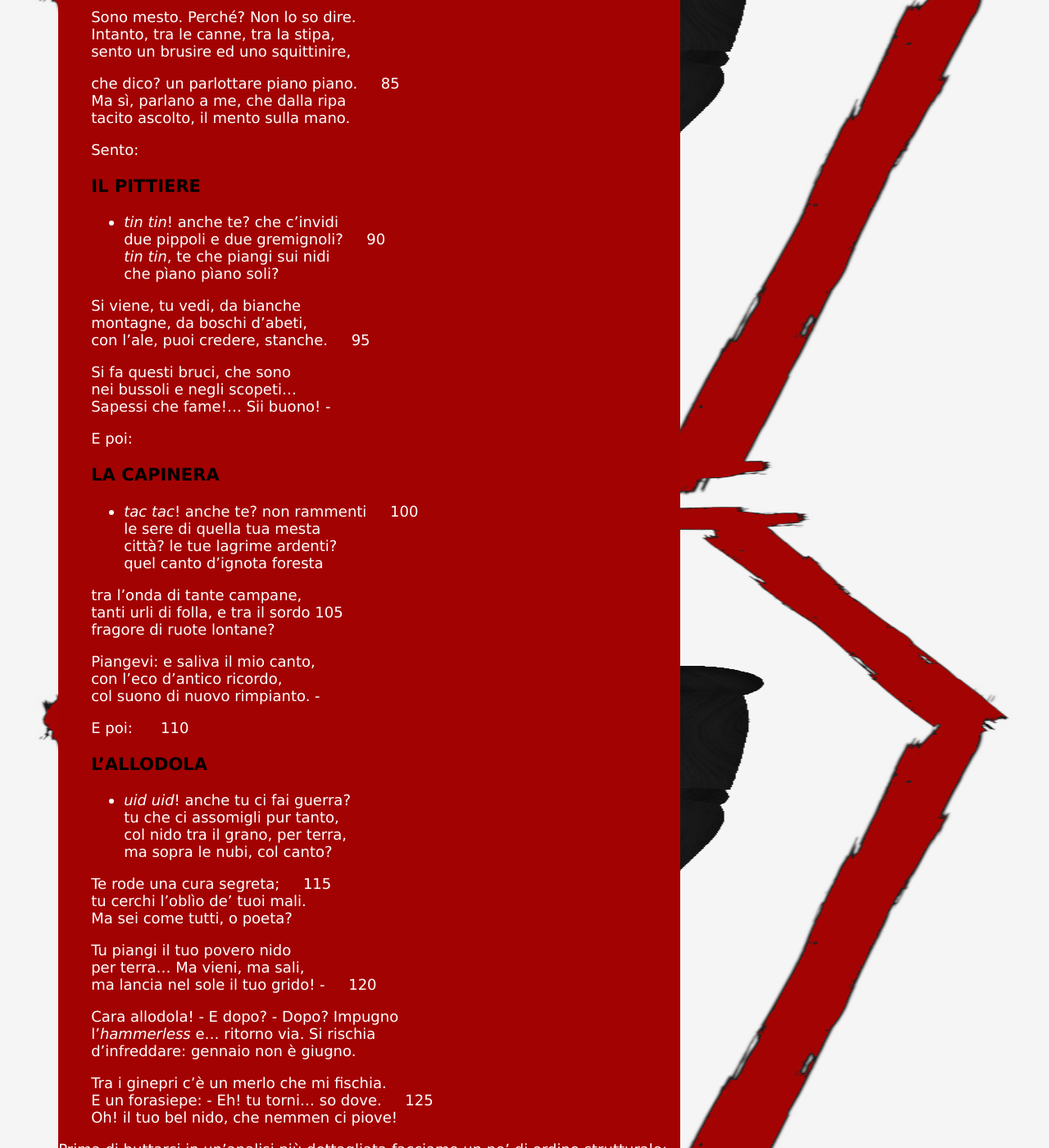
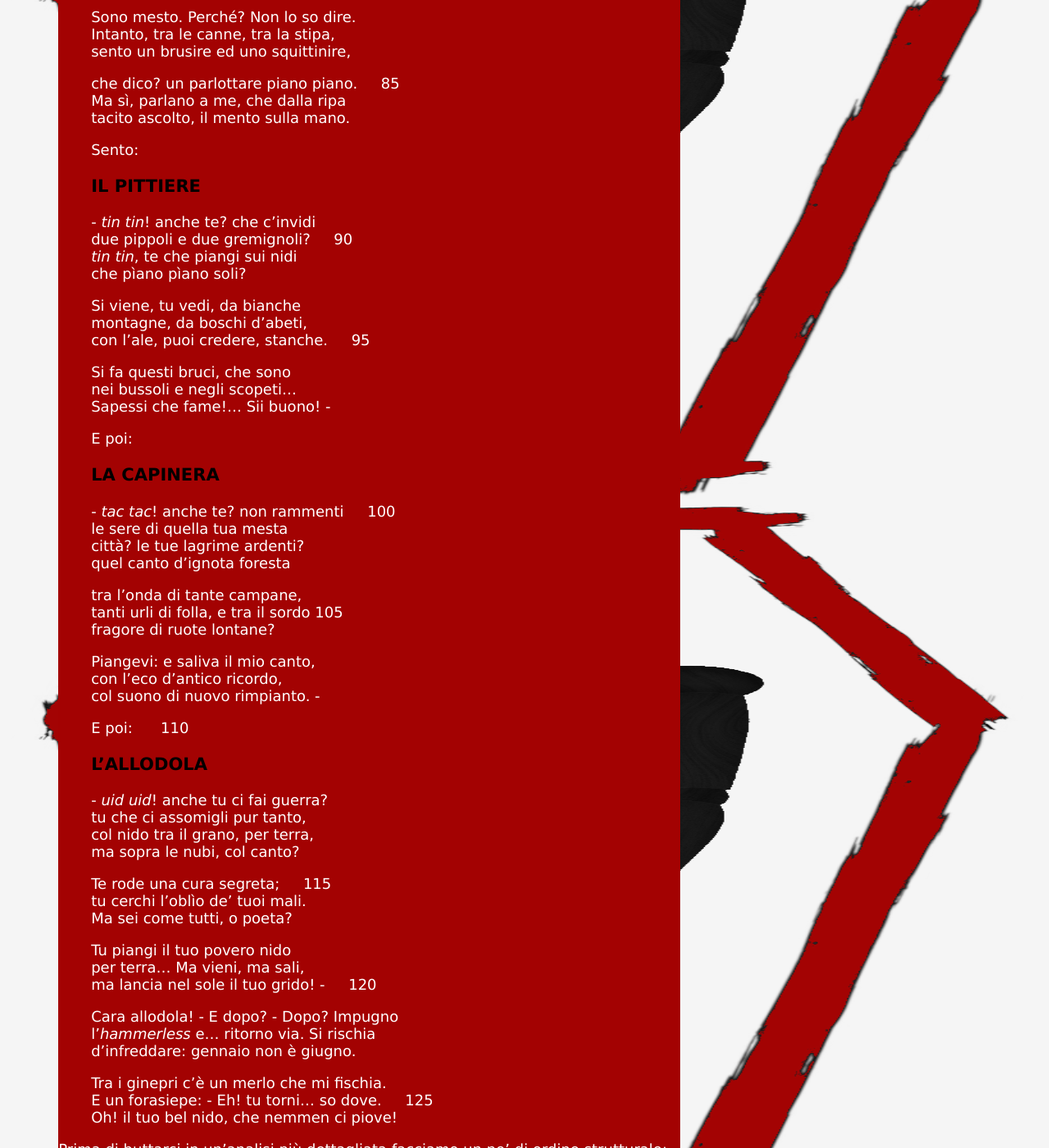
Before and after one commit to thechiefm88/thechiefm88.github.io, a Jekyll site: the page built from _posts/2021-12-17-canti-da-castelvecchio-2-the-hammerless-gun.md, in a window 1280 px wide and 1400 px high, scrolled down 2992 px. Shown: the whole window at 82% size. Built offline with Jekyll 4.4.1, drawn with Linux system fonts in a browser that asks for light colours.

Commit message:
29++: fixed markdown syntax problem

```diff
--- a/_posts/2021-12-17-canti-da-castelvecchio-2-the-hammerless-gun.md
+++ b/_posts/2021-12-17-canti-da-castelvecchio-2-the-hammerless-gun.md
@@ -133,7 +133,7 @@ Fatte queste dovutissime premesse, e preparatomi psicologicamente all'impresa di
 >
 >### IL PITTIERE
 >
->- _tin tin_! anche te? che c'invidi
+>\- _tin tin_! anche te? che c'invidi
 >due pippoli e due gremignoli?&nbsp;&nbsp;&nbsp;&nbsp; 90
 >_tin tin_, te che piangi sui nidi
 >che pìano pìano soli?
@@ -150,7 +150,7 @@ Fatte queste dovutissime premesse, e preparatomi psicologicamente all'impresa di
 >
 >### LA CAPINERA
 >
->- _tac tac_! anche te? non rammenti&nbsp;&nbsp;&nbsp;&nbsp; 100
+>\- _tac tac_! anche te? non rammenti&nbsp;&nbsp;&nbsp;&nbsp; 100
 >le sere di quella tua mesta
 >città? le tue lagrime ardenti?
 >quel canto d'ignota foresta
@@ -167,7 +167,7 @@ Fatte queste dovutissime premesse, e preparatomi psicologicamente all'impresa di
 >
 >### L'ALLODOLA
 >
->- _uid uid_! anche tu ci fai guerra?
+>\- _uid uid_! anche tu ci fai guerra?
 >tu che ci assomigli pur tanto,
 >col nido tra il grano, per terra,
 >ma sopra le nubi, col canto?
```
